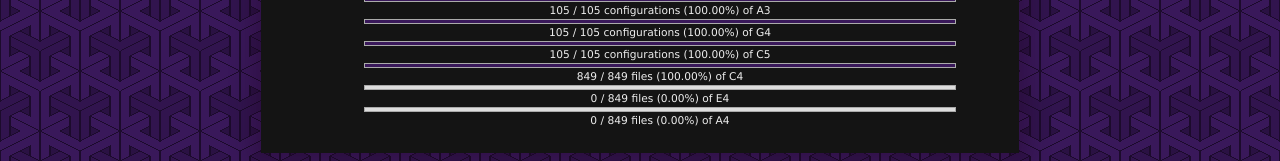
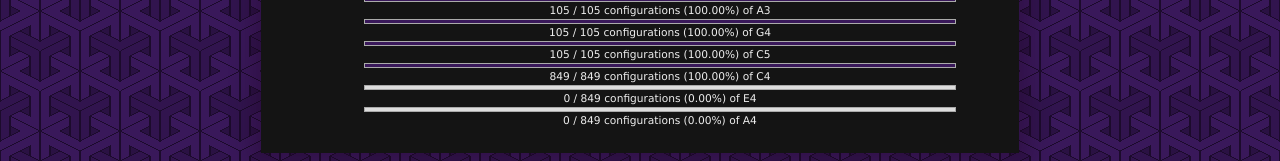
Before and after one commit to adlez27/adlez27.github.io, a plain HTML site: page index.html in a window 1280 px wide. Shown: the part 1189-1350 px from the top of the page. Drawn offline with Linux system fonts and the light colour scheme.

Commit message:
Fix typo

```diff
--- a/index.html
+++ b/index.html
@@ -132,21 +132,21 @@
                 <div style="font-size: 0px; line-height: 0px; height: 3px; min-width: 100.00%; max-width: 0%; width: 0%; background: #39185A; ">
                 </div>
               </div>
-              <div style="font-size: 8pt;">849 / 849 files (100.00%) of C4</div>
+              <div style="font-size: 8pt;">849 / 849 configurations (100.00%) of C4</div>
             </div>
             <div style="margin: auto; text-align: center; width: 100%;" title="0.00%">
               <div style="text-align: left; margin: 2px auto; font-size: 0px; line-height: 0px; border: solid 1px #AAAAAA; background: #DDDDDD; overflow: hidden; ">
                 <div style="font-size: 0px; line-height: 0px; height: 3px; min-width: 0.00%; max-width: 0%; width: 0%; background: #39185A; ">
                 </div>
               </div>
-              <div style="font-size: 8pt;">0 / 849 files (0.00%) of E4</div>
+              <div style="font-size: 8pt;">0 / 849 configurations (0.00%) of E4</div>
             </div>
             <div style="margin: auto; text-align: center; width: 100%;" title="0.00%">
               <div style="text-align: left; margin: 2px auto; font-size: 0px; line-height: 0px; border: solid 1px #AAAAAA; background: #DDDDDD; overflow: hidden; ">
                 <div style="font-size: 0px; line-height: 0px; height: 3px; min-width: 0.00%; max-width: 0%; width: 0%; background: #39185A; ">
                 </div>
               </div>
-              <div style="font-size: 8pt;">0 / 849 files (0.00%) of A4</div>
+              <div style="font-size: 8pt;">0 / 849 configurations (0.00%) of A4</div>
             </div>
           </ol>
     </div>
```
